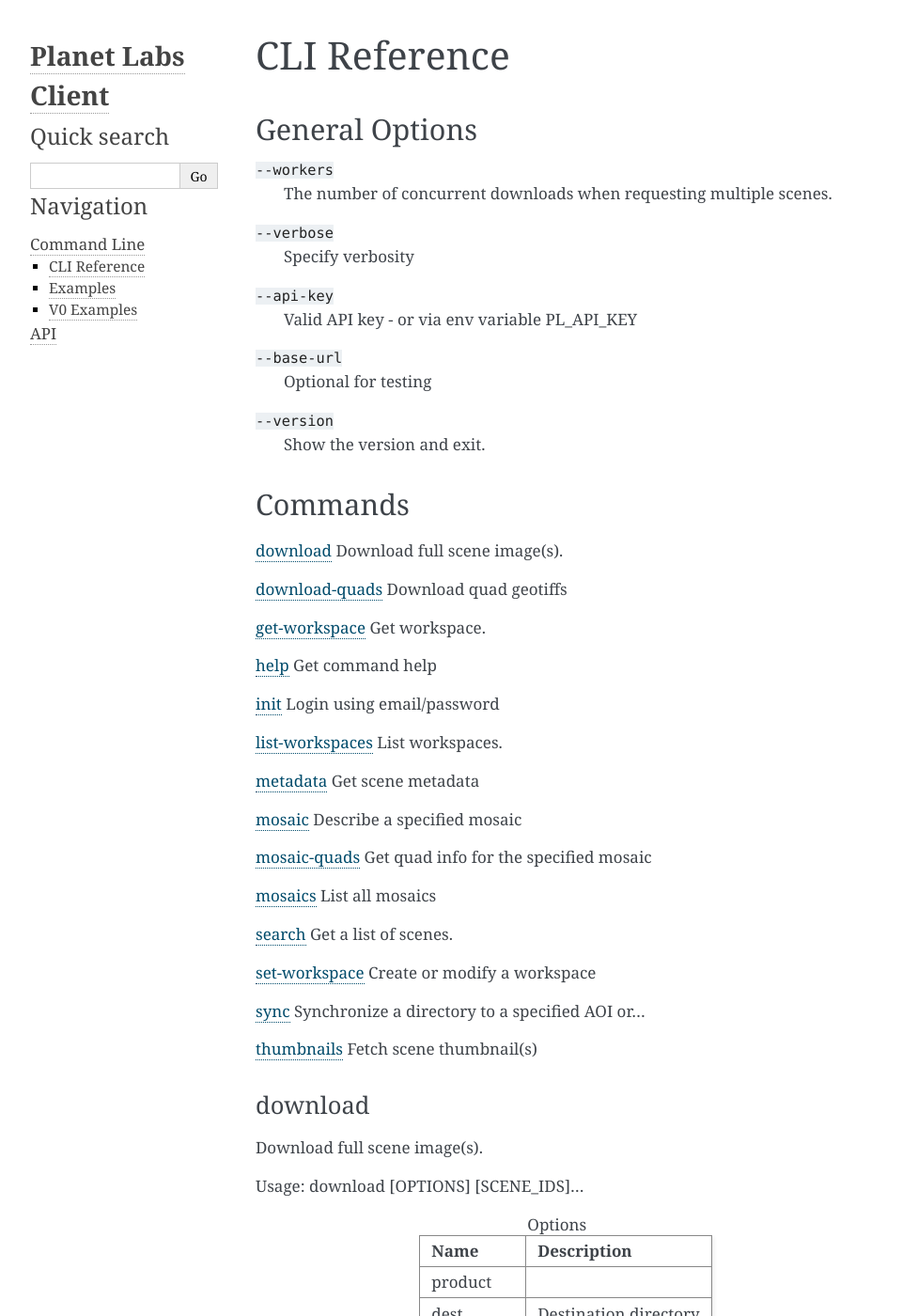
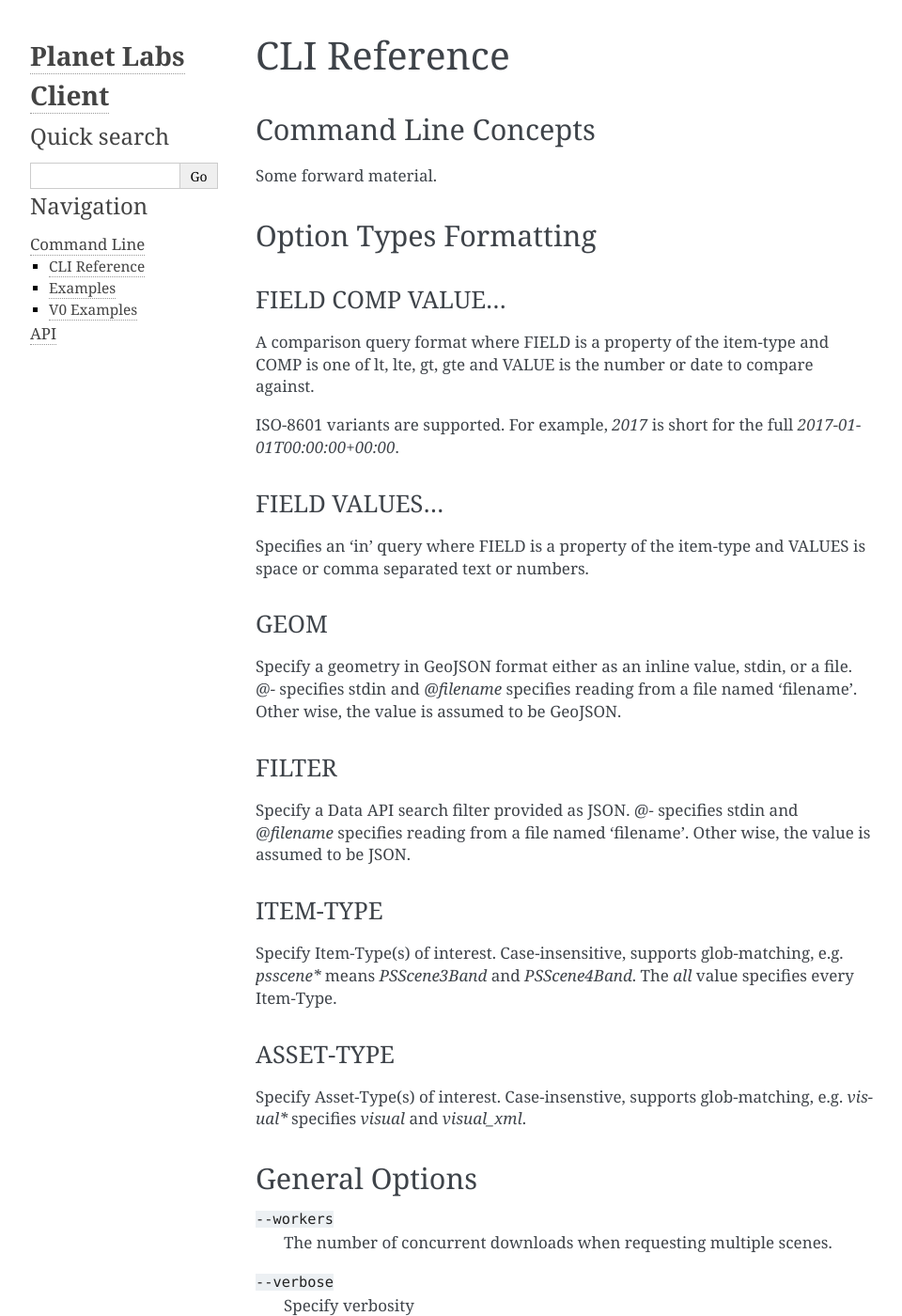
Before and after one commit to planetlabs/planet-client-python, a Sphinx documentation site: the page built from docs/source/cli/reference.rst, in a window 1280 px wide and 1400 px high. Shown: the whole window at 94% size, without its empty margins (148-1108 px from the left). Built offline with Sphinx 7.4.7, drawn with Linux system fonts in a browser that asks for light colours; some of the changed text lies outside the part shown.

Commit message:
sphinx cli doc generation updates
- add metavar section
- add default and metavar link to opts table
- add forward material placeholder

```diff
--- /dev/null
+++ b/docs/source/cli/_reference_forward.rst
@@ -0,0 +1,4 @@
+Command Line Concepts
+---------------------
+
+Some forward material.
--- a/docs/source/cli/reference.rst
+++ b/docs/source/cli/reference.rst
@@ -2,6 +2,86 @@
 
 CLI Reference
 =============
+
+
+.. include:: _reference_forward.rst
+
+Option Types Formatting
+-----------------------
+
+
+.. _cli-metavar-FIELD-COMP-VALUE:
+
+
+FIELD COMP VALUE...
+...................
+
+
+A comparison query format where FIELD is a
+property of the item-type and COMP is one of lt, lte, gt, gte and VALUE is
+the number or date to compare against.
+
+ISO-8601 variants are supported. For example, `2017` is short for the full
+`2017-01-01T00:00:00+00:00`.
+
+
+.. _cli-metavar-FIELD-VALUES:
+
+
+FIELD VALUES...
+...............
+
+
+Specifies an 'in' query where FIELD is a property
+of the item-type and VALUES is space or comma separated text or numbers.
+
+
+.. _cli-metavar-GEOM:
+
+
+GEOM
+....
+
+
+Specify a geometry in GeoJSON format either as an inline value,
+stdin, or a file. `@-` specifies stdin and `@filename` specifies reading
+from a file named 'filename'. Other wise, the value is assumed to be
+GeoJSON.
+
+
+.. _cli-metavar-FILTER:
+
+
+FILTER
+......
+
+
+Specify a Data API search filter provided as JSON.
+`@-` specifies stdin and `@filename` specifies reading from a file named
+'filename'. Other wise, the value is assumed to be JSON.
+
+
+.. _cli-metavar-ITEM-TYPE:
+
+
+ITEM-TYPE
+.........
+
+
+Specify Item-Type(s) of interest. Case-insensitive,
+supports glob-matching, e.g. `psscene*` means `PSScene3Band` and
+`PSScene4Band`. The `all` value specifies every Item-Type.
+
+
+.. _cli-metavar-ASSET-TYPE:
+
+
+ASSET-TYPE
+..........
+
+
+Specify Asset-Type(s) of interest. Case-insenstive,
+supports glob-matching, e.g. `visual*` specifies `visual` and `visual_xml`.
 
 
 General Options
@@ -18,13 +98,13 @@ General Options
 
 
 
-``--api-key``
+``--api_key``
    Valid API key - or via env variable PL_API_KEY
 
 
 
-``--base-url``
-   Optional for testing
+``--base_url``
+   Change the base Planet API URL
 
 
 
@@ -37,15 +117,15 @@ Commands
 --------
 
 
-:ref:`cli-command-download` Download full scene image(s).
+:ref:`cli-command-create-search` Create a saved search
 
 
 
-:ref:`cli-command-download-quads` Download quad geotiffs
+:ref:`cli-command-download` Activate and download
 
 
 
-:ref:`cli-command-get-workspace` Get workspace.
+:ref:`cli-command-filter` Build a AND filter from the specified filter...
 
 
 
@@ -57,41 +137,89 @@ Commands
 
 
 
-:ref:`cli-command-list-workspaces` List workspaces.
+:ref:`cli-command-quick-search` Execute a quick search
 
 
 
-:ref:`cli-command-metadata` Get scene metadata
+:ref:`cli-command-saved-search` Execute a saved search
 
 
 
-:ref:`cli-command-mosaic` Describe a specified mosaic
+:ref:`cli-command-searches` List searches
 
 
 
-:ref:`cli-command-mosaic-quads` Get quad info for the specified mosaic
+:ref:`cli-command-stats` Get search stats
 
 
 
-:ref:`cli-command-mosaics` List all mosaics
+.. index:: create-search
+
+.. _cli-command-create-search:
 
 
-
-:ref:`cli-command-search` Get a list of scenes.
+create-search
+.............
 
 
+Create a saved search
 
-:ref:`cli-command-set-workspace` Create or modify a workspace
+Usage: create-search [OPTIONS]
 
+.. list-table:: Options
+   :widths: 10 80 10
+   :header-rows: 1
 
+   * - Name
+     - Description
 
-:ref:`cli-command-sync` Synchronize a directory to a specified AOI or...
+     - Format
 
+   * - pretty
+     - Format JSON output
 
+     - BOOLEAN
 
-:ref:`cli-command-thumbnails` Fetch scene thumbnail(s)
+   * - name
+     -
 
+     - TEXT
 
+   * - item_type
+     - Specify item type(s)
+
+     - :ref:`cli-metavar-item-type`
+
+   * - filter_json
+     - Use the specified filter
+
+       DEFAULT: `@-`
+     - :ref:`cli-metavar-filter`
+
+   * - geom
+     - Specify a geometry filter as geojson. "-" for stdin or @file
+
+     - :ref:`cli-metavar-geom`
+
+   * - string_in
+     - Filter field by string in.
+
+     - :ref:`cli-metavar-field-values`
+
+   * - number_in
+     - Filter field by numeric in.
+
+     - :ref:`cli-metavar-field-values`
+
+   * - range
+     - Filter field by numeric range.
+
+     - :ref:`cli-metavar-field-comp-value`
+
+   * - date
+     - Filter field by date.
+
+     - :ref:`cli-metavar-field-comp-value`
 
 .. index:: download
 
@@ -102,61 +230,124 @@ download
 ........
 
 
-Download full scene image(s).
+Activate and download
 
-Usage: download [OPTIONS] [SCENE_IDS]...
+Usage: download [OPTIONS]
 
 .. list-table:: Options
+   :widths: 10 80 10
    :header-rows: 1
 
    * - Name
      - Description
-   * - product
-     -
+
+     - Format
+
+   * - limit
+     - Limit the number of items.
+
+     - NUMBER
+
    * - dest
-     - Destination directory
-   * - scene_type
-     - Type of scene
-.. index:: download-quads
+     - Location to download files to
 
-.. _cli-command-download-quads:
+     - PATH
+
+   * - date
+     - Filter field by date.
+
+     - :ref:`cli-metavar-field-comp-value`
+
+   * - range
+     - Filter field by numeric range.
+
+     - :ref:`cli-metavar-field-comp-value`
+
+   * - number_in
+     - Filter field by numeric in.
+
+     - :ref:`cli-metavar-field-values`
+
+   * - string_in
+     - Filter field by string in.
+
+     - :ref:`cli-metavar-field-values`
+
+   * - geom
+     - Specify a geometry filter as geojson. "-" for stdin or @file
+
+     - :ref:`cli-metavar-geom`
+
+   * - filter_json
+     - Use the specified filter
+
+       DEFAULT: `@-`
+     - :ref:`cli-metavar-filter`
+
+   * - item_type
+     - Specify item type(s)
+
+     - :ref:`cli-metavar-item-type`
+
+   * - asset_type
+     - Specify asset type(s)
+
+     - :ref:`cli-metavar-asset-type`
+
+.. index:: filter
+
+.. _cli-command-filter:
 
 
-download-quads
-..............
+filter
+......
 
 
-Download quad geotiffs
+Build a AND filter from the specified filter options and output to
+stdout
 
-Usage: download-quads [OPTIONS] MOSAIC_NAME [QUAD_IDS]...
+Usage: filter [OPTIONS]
 
 .. list-table:: Options
+   :widths: 10 80 10
    :header-rows: 1
 
    * - Name
      - Description
-   * - dest
-     - Destination directory
-.. index:: get-workspace
 
-.. _cli-command-get-workspace:
+     - Format
 
+   * - filter_json
+     - Use the specified filter
 
-get-workspace
-.............
+       DEFAULT: `@-`
+     - :ref:`cli-metavar-filter`
 
+   * - geom
+     - Specify a geometry filter as geojson. "-" for stdin or @file
 
-Get workspace.
+     - :ref:`cli-metavar-geom`
 
-Usage: get-workspace [OPTIONS] ID
+   * - string_in
+     - Filter field by string in.
 
-.. list-table:: Options
-   :header-rows: 1
+     - :ref:`cli-metavar-field-values`
 
-   * - Name
-     - Description
-   * - pretty
-     - Format JSON output
+   * - number_in
+     - Filter field by numeric in.
+
+     - :ref:`cli-metavar-field-values`
+
+   * - range
+     - Filter field by numeric range.
+
+     - :ref:`cli-metavar-field-comp-value`
+
+   * - date
+     - Filter field by date.
+
+     - :ref:`cli-metavar-field-comp-value`
+
 .. index:: help
 
 .. _cli-command-help:
@@ -184,223 +375,203 @@ Login using email/password
 Usage: init [OPTIONS]
 
 .. list-table:: Options
+   :widths: 10 80 10
    :header-rows: 1
 
    * - Name
      - Description
+
+     - Format
+
    * - email
      -
+
+     - TEXT
+
    * - password
      -
-.. index:: list-workspaces
 
-.. _cli-command-list-workspaces:
+     - TEXT
+
+.. index:: quick-search
+
+.. _cli-command-quick-search:
 
 
-list-workspaces
-...............
+quick-search
+............
 
 
-List workspaces.
+Execute a quick search
 
-Usage: list-workspaces [OPTIONS]
+Usage: quick-search [OPTIONS]
 
 .. list-table:: Options
+   :widths: 10 80 10
    :header-rows: 1
 
    * - Name
      - Description
+
+     - Format
+
+   * - limit
+     - Limit the number of items.
+
+       DEFAULT: `100`
+     - NUMBER
+
    * - pretty
      - Format JSON output
-.. index:: metadata
 
-.. _cli-command-metadata:
+     - BOOLEAN
+
+   * - item_type
+     - Specify item type(s)
+
+     - :ref:`cli-metavar-item-type`
+
+   * - filter_json
+     - Use the specified filter
+
+       DEFAULT: `@-`
+     - :ref:`cli-metavar-filter`
+
+   * - geom
+     - Specify a geometry filter as geojson. "-" for stdin or @file
+
+     - :ref:`cli-metavar-geom`
+
+   * - string_in
+     - Filter field by string in.
+
+     - :ref:`cli-metavar-field-values`
+
+   * - number_in
+     - Filter field by numeric in.
+
+     - :ref:`cli-metavar-field-values`
+
+   * - range
+     - Filter field by numeric range.
+
+     - :ref:`cli-metavar-field-comp-value`
+
+   * - date
+     - Filter field by date.
+
+     - :ref:`cli-metavar-field-comp-value`
+
+.. index:: saved-search
+
+.. _cli-command-saved-search:
 
 
-metadata
+saved-search
+............
+
+
+Execute a saved search
+
+Usage: saved-search [OPTIONS] [SEARCH_ID]
+
+.. index:: searches
+
+.. _cli-command-searches:
+
+
+searches
 ........
 
 
-Get scene metadata
+List searches
 
-Usage: metadata [OPTIONS] SCENE_ID
+Usage: searches [OPTIONS]
 
 .. list-table:: Options
+   :widths: 10 80 10
    :header-rows: 1
 
    * - Name
      - Description
-   * - scene_type
-     - Type of scene
-   * - pretty
-     - Format JSON output
-.. index:: mosaic
 
-.. _cli-command-mosaic:
+     - Format
+
+   * - quick
+     - Quick searches
+
+     - BOOLEAN
+
+   * - saved
+     - Saved searches (default)
+
+     - BOOLEAN
+
+.. index:: stats
+
+.. _cli-command-stats:
 
 
-mosaic
-......
+stats
+.....
 
 
-Describe a specified mosaic
+Get search stats
 
-Usage: mosaic [OPTIONS] MOSAIC_NAME
+Usage: stats [OPTIONS]
 
 .. list-table:: Options
+   :widths: 10 80 10
    :header-rows: 1
 
    * - Name
      - Description
+
+     - Format
+
+   * - interval
+     - Specify the interval to aggregate by.
+
+       DEFAULT: `month`
+     - [hour|day|month|week|year]
+
+   * - date
+     - Filter field by date.
+
+     - :ref:`cli-metavar-field-comp-value`
+
+   * - range
+     - Filter field by numeric range.
+
+     - :ref:`cli-metavar-field-comp-value`
+
+   * - number_in
+     - Filter field by numeric in.
+
+     - :ref:`cli-metavar-field-values`
+
+   * - string_in
+     - Filter field by string in.
+
+     - :ref:`cli-metavar-field-values`
+
+   * - geom
+     - Specify a geometry filter as geojson. "-" for stdin or @file
+
+     - :ref:`cli-metavar-geom`
+
+   * - filter_json
+     - Use the specified filter
+
+       DEFAULT: `@-`
+     - :ref:`cli-metavar-filter`
+
+   * - item_type
+     - Specify item type(s)
+
+     - :ref:`cli-metavar-item-type`
+
    * - pretty
      - Format JSON output
-.. index:: mosaic-quads
 
-.. _cli-command-mosaic-quads:
-
-
-mosaic-quads
-............
-
-
-Get quad info for the specified mosaic
-
-Usage: mosaic-quads [OPTIONS] MOSAIC_NAME
-
-.. list-table:: Options
-   :header-rows: 1
-
-   * - Name
-     - Description
-   * - limit
-     - Limit the number of items.
-   * - pretty
-     - Format JSON output
-.. index:: mosaics
-
-.. _cli-command-mosaics:
-
-
-mosaics
-.......
-
-
-List all mosaics
-
-Usage: mosaics [OPTIONS]
-
-.. list-table:: Options
-   :header-rows: 1
-
-   * - Name
-     - Description
-   * - limit
-     - Limit the number of items.
-   * - pretty
-     - Format JSON output
-.. index:: search
-
-.. _cli-command-search:
-
-
-search
-......
-
-
-Get a list of scenes.
-
-Usage: search [OPTIONS] [AOI]
-
-.. list-table:: Options
-   :header-rows: 1
-
-   * - Name
-     - Description
-   * - limit
-     - Limit the number of items.
-   * - where
-     - Provide additional search criteria. See https://www.planet.com/docs/v0/scenes/#metadata for search metadata fields.
-   * - workspace
-     - Workspace ID
-   * - scene_type
-     - Type of scene
-   * - pretty
-     - Format JSON output
-.. index:: set-workspace
-
-.. _cli-command-set-workspace:
-
-
-set-workspace
-.............
-
-
-Create or modify a workspace
-
-Usage: set-workspace [OPTIONS] [WORKSPACE]
-
-.. list-table:: Options
-   :header-rows: 1
-
-   * - Name
-     - Description
-   * - id
-     - If provided, update the workspace with this id
-   * - aoi
-     - The geometry to use
-   * - name
-     - Workspace name
-   * - create
-     - Specify workspace creation
-.. index:: sync
-
-.. _cli-command-sync:
-
-
-sync
-....
-
-
-Synchronize a directory to a specified AOI or workspace
-
-Usage: sync [OPTIONS] DESTINATION
-
-.. list-table:: Options
-   :header-rows: 1
-
-   * - Name
-     - Description
-   * - dryrun
-     - Do not actually download
-   * - limit
-     - Limit the number of items.
-   * - workspace
-     - Workspace ID
-   * - scene_type
-     - Type of scene
-.. index:: thumbnails
-
-.. _cli-command-thumbnails:
-
-
-thumbnails
-..........
-
-
-Fetch scene thumbnail(s)
-
-Usage: thumbnails [OPTIONS] [SCENE_IDS]...
-
-.. list-table:: Options
-   :header-rows: 1
-
-   * - Name
-     - Description
-   * - fmt
-     - Thumbnail format
-   * - size
-     - Thumbnail size
-   * - dest
-     - Destination directory
-   * - scene_type
-     - Type of scene
+     - BOOLEAN
--- a/docs/source/generate.py
+++ b/docs/source/generate.py
@@ -4,8 +4,11 @@ Generate CLI reference ReST for Sphinx. Write the file cli/reference.rst
 Ideally, this would be more tightly integrated with Sphinx (as an extension),
 but this 'works' for now.
 '''
+import click
 from planet import scripts
+from planet.scripts.types import metavar_docs
 from os import path
+import re
 
 root = path.dirname(__file__)
 dest = path.join(root, 'cli')
@@ -31,36 +34,61 @@ def list_row(e, row):
     for r in row[1:]:
         parts = [''] if not r else r.split('\n')
         e.write('     - %s\n' % parts[0])
-        if len(parts) > 1:
-            e.write('\n')
-            e.write('       ``%s``' % ' '.join(parts[1:]))
-            e.write('\n')
+        for p in parts[1:]:
+            e.write('\n       ' + p)
+        e.write('\n')
 
 
 def param_block(e, cmd):
     params = [p for p in cmd.params
-              if isinstance(p, scripts.click.core.Option)]
+              if isinstance(p, click.core.Option)]
     if not params:
         return
     e.write('.. list-table:: Options\n')
-    e.write('   :widths: 10 90\n')
+    e.write('   :widths: 10 80 10\n')
     e.write('   :header-rows: 1\n\n')
-    list_row(e, ('Name', 'Description'))
+    list_row(e, ('Name', 'Description', 'Format'))
     for p in params:
-        list_row(e, (p.name, p.help))
+        metavar = p.make_metavar()
+        # @todo enable once metavar target generation in place
+        if metavar in metavar_docs:
+            target = metavar.replace(' ', '-').replace('...', '')
+            link = ':ref:`cli-metavar-%s`' % (target.lower())
+        else:
+            link = metavar
+        desc = p.help
+        if p.default:
+            desc = desc + '\nDEFAULT: `%s`' % p.default
+        list_row(e, (p.name, desc, link))
 
 
 def generate_cli_reference(e):
     e.e('.. THIS IS A GENERATED FILE')
     e.e(h('CLI Reference', '='))
+    e.e('.. include:: _reference_forward.rst')
+
+    e.e(h('Option Types Formatting'))
+    seen = set()
+    for cmd in scripts.main.commands.values():
+        params = [p for p in cmd.params
+                  if isinstance(p, click.core.Option)]
+        for p in params:
+            metavar = p.make_metavar()
+            if metavar in metavar_docs and metavar not in seen:
+                target = metavar.replace(' ', '-').replace('...', '')
+                e.e('.. _cli-metavar-%s:\n' % target)
+                e.e(h(metavar, '.'))
+                cleaned, _ = re.subn('  +', '', metavar_docs[metavar])
+                e.e(cleaned)
+                seen.add(metavar)
 
     e.e(h('General Options'))
-    for p in scripts.cli.params:
+    for p in scripts.main.params:
         e.e('``--%s``\n   %s\n\n' % (p.name, p.help))
 
     e.e(h('Commands'))
-    commands = sorted(scripts.cli.commands.values(),
-                      lambda a, b: cmp(a.name, b.name))
+    commands = list(sorted(scripts.main.commands.values(),
+                    lambda a, b: cmp(a.name, b.name)))
     for cmd in commands:
         e.e(':ref:`%s` %s\n\n' % (cmd_ref(cmd), cmd.short_help))
 
@@ -69,7 +97,7 @@ def generate_cli_reference(e):
         e.e('.. _%s:\n' % cmd_ref(cmd))
         e.e(h(cmd.name, '.'))
         e.e(cmd.help)
-        ctx = scripts.click.Context(cmd)
+        ctx = click.Context(cmd)
         ctx.info_name = cmd.name
         e.e(ctx.get_usage())
         param_block(e, cmd)
```
